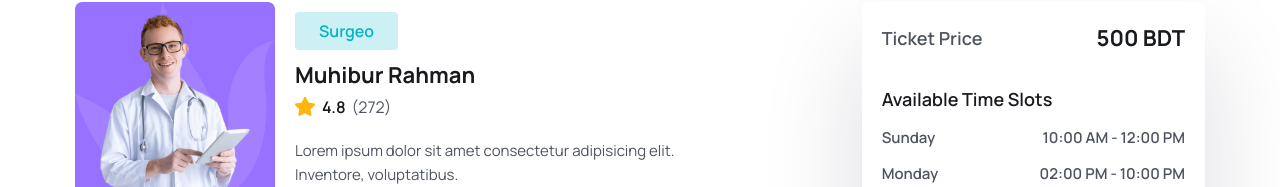
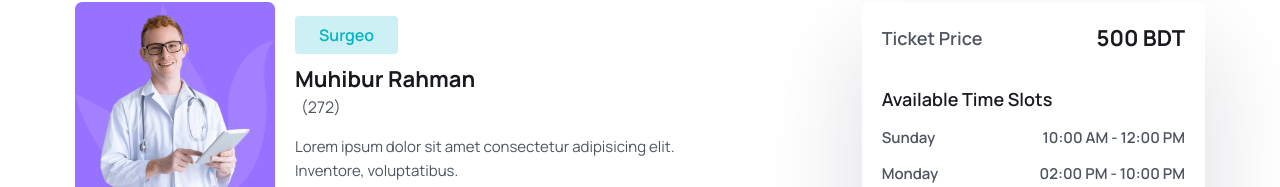
Before and after one commit to fawad7998/Doctor_Appoinment-Website, a React (Vite) app in the folder frontend/: page /doctors/1 in a window 1280 px wide. Shown: the part 173-360 px from the top of the page. Built offline with nearby package versions, Linux system fonts and the light colour scheme.

Commit message:
Feat:Code Updated 03

```diff
--- a/frontend/src/Pages/Doctors/DoctorsDetail.jsx
+++ b/frontend/src/Pages/Doctors/DoctorsDetail.jsx
@@ -1,7 +1,5 @@
 import { useState } from "react";
 import doctorImg from "../../assets/images/doctor-img02.png";
-import starIcon from "./../../assets/images/star.png";
-
 import SidePanel from "./SidePanel";
 import DoctorAbout from "./DoctorAbout";
 import Feedback from "./Feedback";
@@ -28,7 +26,6 @@ const DoctorsDetail = () => {
                 </h3>
                 <div className="flex items-center gap-[6px]">
                   <span className="flex items-center gap-[6px] text-[14px] leading-5 lg:text-[16px] lg:leading-7 font-semibold text-headingColor">
-                    <img src={starIcon} alt="star icon" /> 4.8
                   </span>
                   <span className="text-[14px] leading-5 lg:text-[16px] font-[400] text-textColor">
                     (272)
@@ -44,19 +41,17 @@ const DoctorsDetail = () => {
             <div className="mt-[50px] border-b border-solid border-[#0066ff34]">
               <button
                 onClick={() => setTab("about")}
-                className={`${
-                  tab === "about" && `border-b border-solid border-primaryColor`
-                } py-2 px-5 mr-5 text-[16px] leading-7 text-headingColor font-semibold`}
+                className={`${tab === "about" && `border-b border-solid border-primaryColor`
+                  } py-2 px-5 mr-5 text-[16px] leading-7 text-headingColor font-semibold`}
               >
                 About
               </button>
 
               <button
                 onClick={() => setTab("feedback")}
-                className={`${
-                  tab === "feedback" &&
+                className={`${tab === "feedback" &&
                   `border-b border-solid border- border-primaryColor`
-                } py-2 px-5 mr-5 text-[16px] leading-7 text-headingColor font-semibold`}
+                  } py-2 px-5 mr-5 text-[16px] leading-7 text-headingColor font-semibold`}
               >
                 Feedback
               </button>
```
